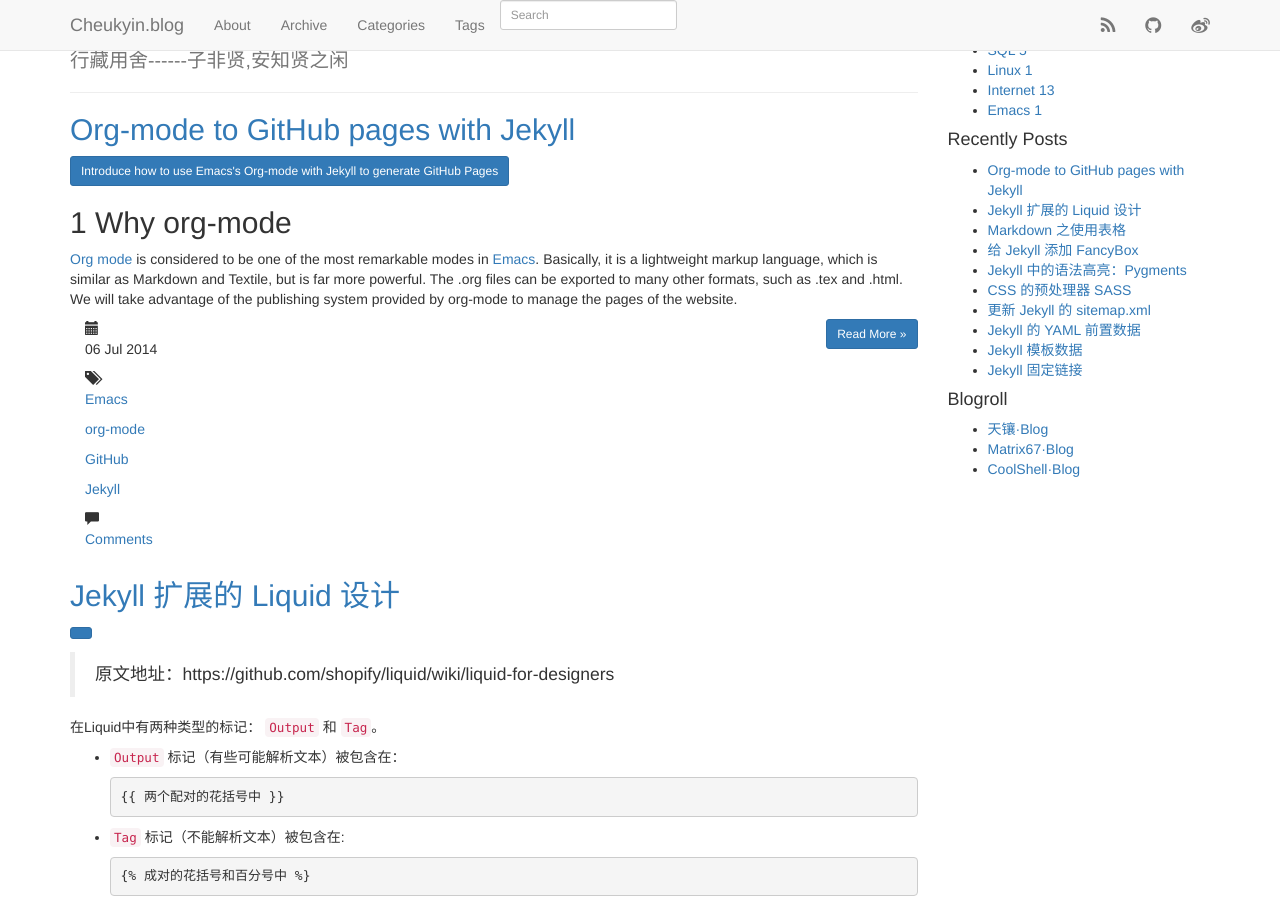
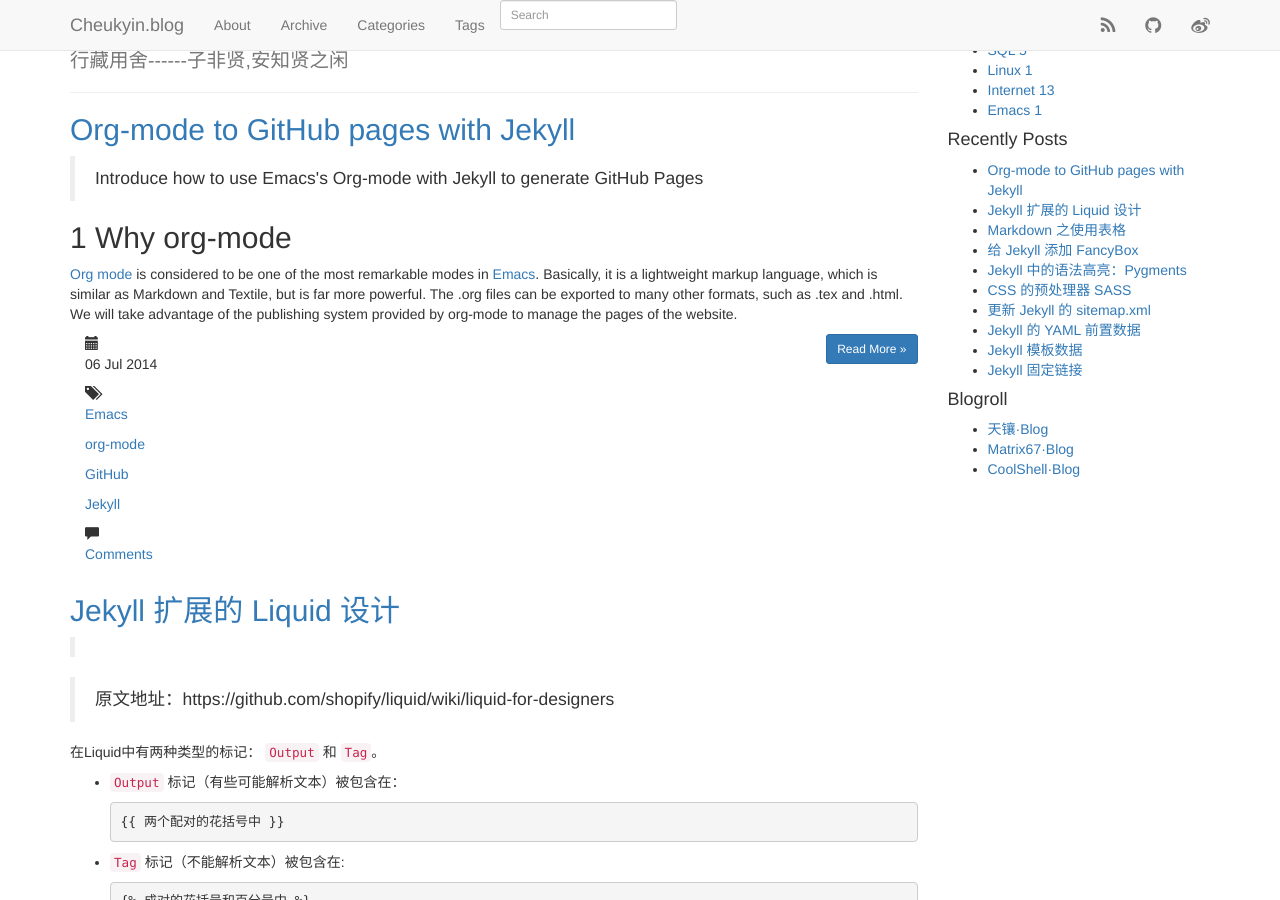
Before and after one commit to Cheukyin/Cheukyin.github.io, a Jekyll site: the page built from index.html, in a window 1280 px wide and 900 px high. Built offline with Jekyll 4.4.1, drawn with Linux system fonts in a browser that asks for light colours; nearby versions of some CDN libraries; library files that are not in the unit come from our copies; Markdown is read by kramdown in place of the engine named in the settings; the list of posts is cut into pages by our own code; comment, search, counter and statistics services are not loaded.

Commit message:
change the excerpt style in index.html

```diff
--- a/index.html
+++ b/index.html
@@ -11,7 +11,7 @@
 
   <!-- Show Excerpt of the page -->
   {% if post.excerpt != '' %}
-  <a class="btn btn-primary btn-sm"><span class="readmore">{{ post.excerpt }}</span></a>
+  <blockquote>{{ post.excerpt }}</blockquote>
   {% endif %}
 
   <!-- Show Pre-50-word of the content -->
```
